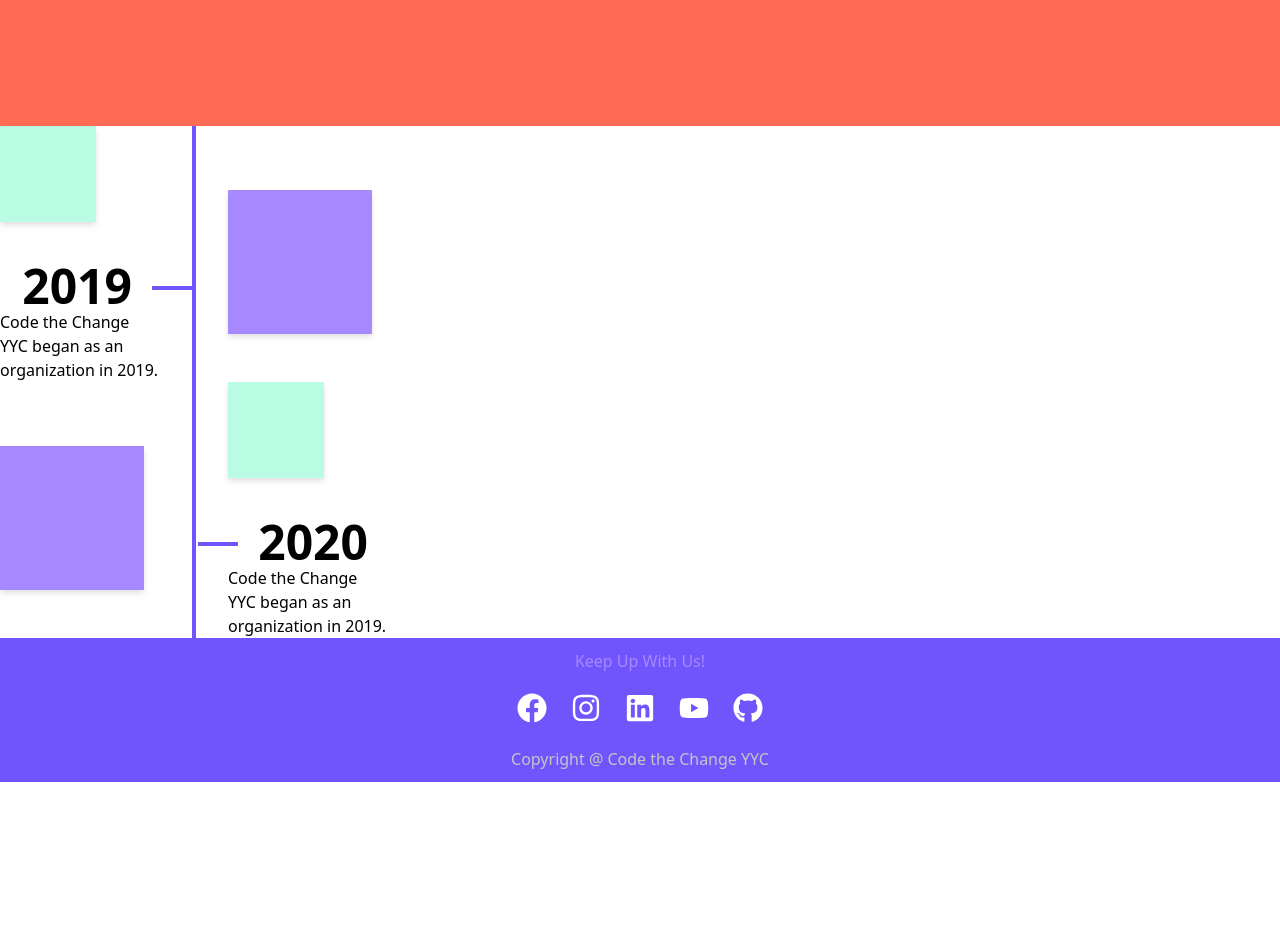
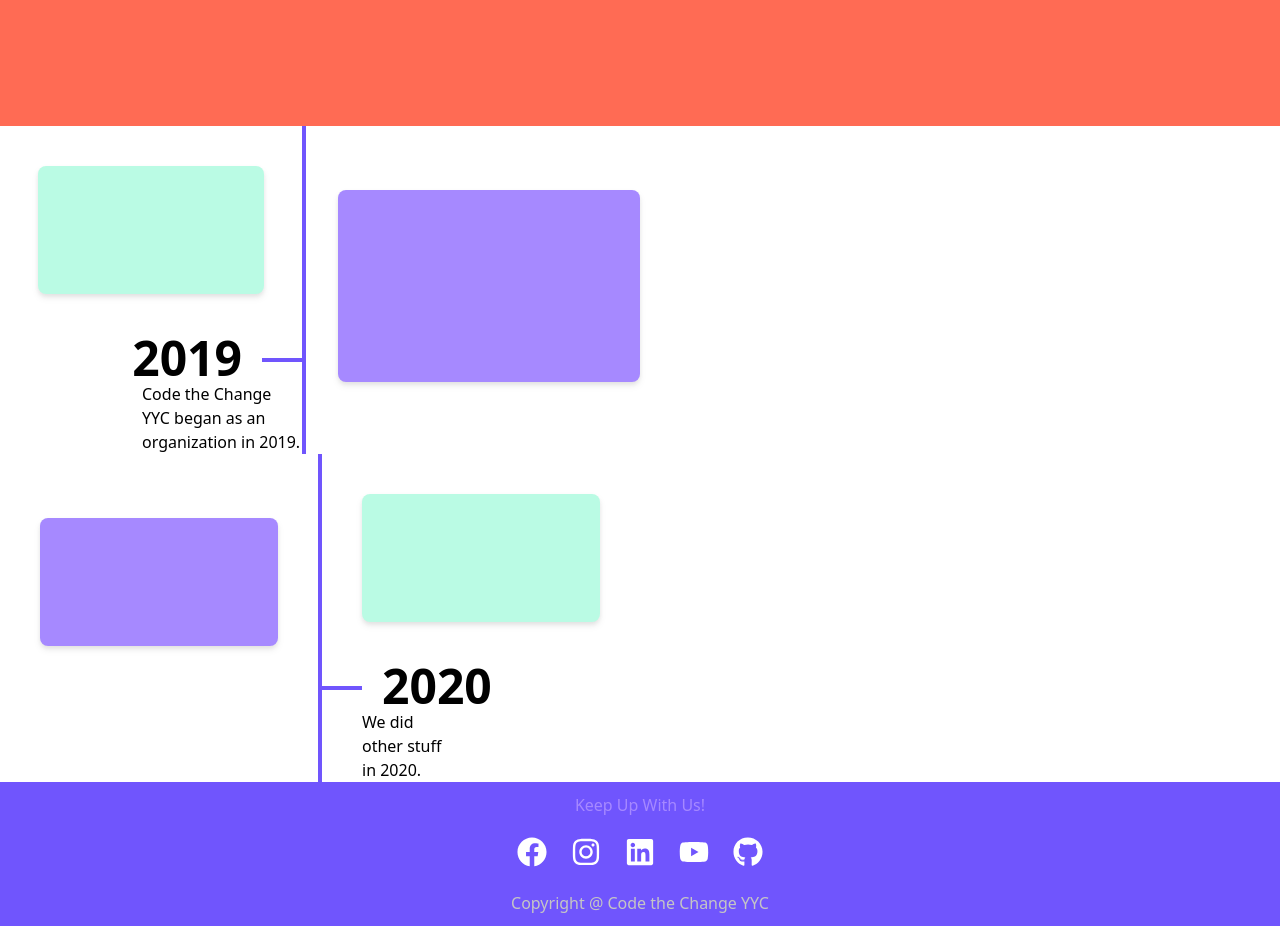
Before and after one commit to Code-the-Change-YYC/code-the-change-yyc-site, a Next.js app: page / in a window 1280 px wide. Shown: the part 4331-5257 px from the top of the page. Before the commit the page ends 5113 px from the top, so only its background shows below. Built offline with nearby package versions, Linux system fonts and the light colour scheme; a web font is replaced by a local one.

Commit message:
feat: Set fixed width

```diff
--- a/components/Timeline.jsx
+++ b/components/Timeline.jsx
@@ -1,63 +1,63 @@
-const TIMELINE_DATA = [
-    {
-        year: 2019,
-        description: "We opened this year!",
-        image: ""
-    },
-    {
-        year: 2020,
-        description: "Another year happened",
-        image: ""
-    },
-    {
-        year: 2021,
-        description: "Topan joined this year :)",
-        image: ""
-    },
-    {
-        year: 2022,
-        description: "This is the current year",
-        image: ""
-    }
-];
-
-const TIMELINE_CONTAINER = "bg-white flex flex-col"
+//const TIMELINE_DATA = [
+//  {
+//    year: 2019,
+//    description: "We opened this year!",
+//    image: "",
+//  },
+//  {
+//    year: 2020,
+//    description: "Another year happened",
+//    image: "",
+//  },
+//  {
+//    year: 2021,
+//    description: "Topan joined this year :)",
+//    image: "",
+//  },
+//  {
+//    year: 2022,
+//    description: "This is the current year",
+//    image: "",
+//  },
+//];
+//
+const TIMELINE_CONTAINER = "bg-white flex flex-col w-full md:w-1/2";
 
 const Timeline = () => {
   return (
     <>
       <div className={TIMELINE_CONTAINER}>
-            <div className="flex flex-row">
-                <div className="flex flex-col w-48">
-                    <div className="box-border h-24 w-24 bg-[#BAFBE4] drop-shadow-md" />
+        <div className="flex flex-row flex-start">
+          <div className="flex flex-col w-96 items-center">
+            <div className="box-border h-32 w-3/4 bg-[#BAFBE4] mt-10 rounded-lg drop-shadow-md" />
             <div className="flex flex-row ml-auto mt-10">
               <div className="px-5 text-5xl font-semibold">2019</div>
               <div className="top-1/2 relative border-t-4 border-[#7055FD] w-10" />
             </div>
-                    <div className="w-40">Code the Change YYC began as an organization in 2019. </div>
+            <div className="w-40 ml-auto">Code the Change YYC began as an organization in 2019. </div>
           </div>
           <div className="border-l-4 border-[#7055FD] h-30" />
-                <div className="box-border h-36 w-36 bg-[#A689FF] ml-8 mt-16 drop-shadow-md" />
+          <div className="box-border h-48 w-96 bg-[#A689FF] ml-8 mt-16 rounded-lg drop-shadow-md" />
         </div>
       </div>
       <div className={TIMELINE_CONTAINER}>
-            <div className="flex flex-row">
-                <div className="w-48">
-                    <div className="box-border h-36 w-36 bg-[#A689FF] mr-12 mt-16 drop-shadow-md" />
+        <div className="flex flex-row flex-start">
+          <div className="flex flex-col w-96 items-center">
+            <div className="box-border h-32 w-3/4 bg-[#A689FF] mt-16 rounded-lg drop-shadow-md" />
           </div>
           <div className="border-l-4 border-[#7055FD] h-30" />
-                <div className="flex flex-col">
-                    <div className="box-border h-24 w-24 bg-[#BAFBE4] ml-8 drop-shadow-md" />
-                    <div className="flex flex-row ml-auto mt-10">
+          <div className="flex flex-col w-96 items-center">
+            <div className="box-border h-32 w-3/4 bg-[#BAFBE4] mt-10 rounded-lg drop-shadow-md" />
+            <div className="flex flex-row mr-auto mt-10">
               <div className="top-1/2 relative border-t-4 border-[#7055FD] w-10" />
               <div className="px-5 text-5xl font-semibold">2020</div>
             </div>
-                    <div className="w-40 ml-8">Code the Change YYC began as an organization in 2019. </div>
+            <div className="w-40 px-10 mr-auto">We did other stuff in 2020. </div>
           </div>
         </div>
       </div>
     </>
-    )
-}
+  );
+};
 
 export default Timeline;
```
Lines whose indentation alone changed are shown as unchanged.
